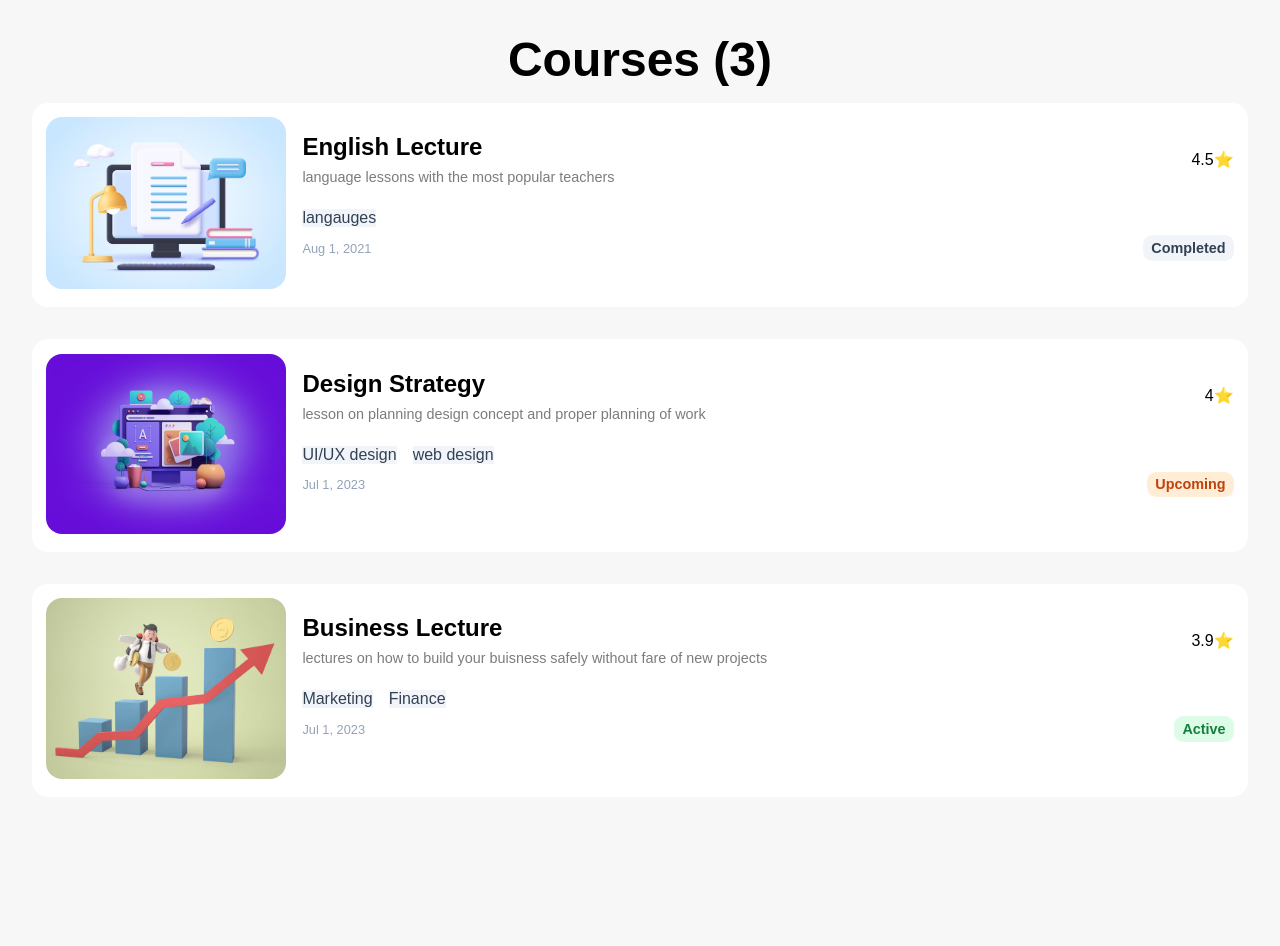
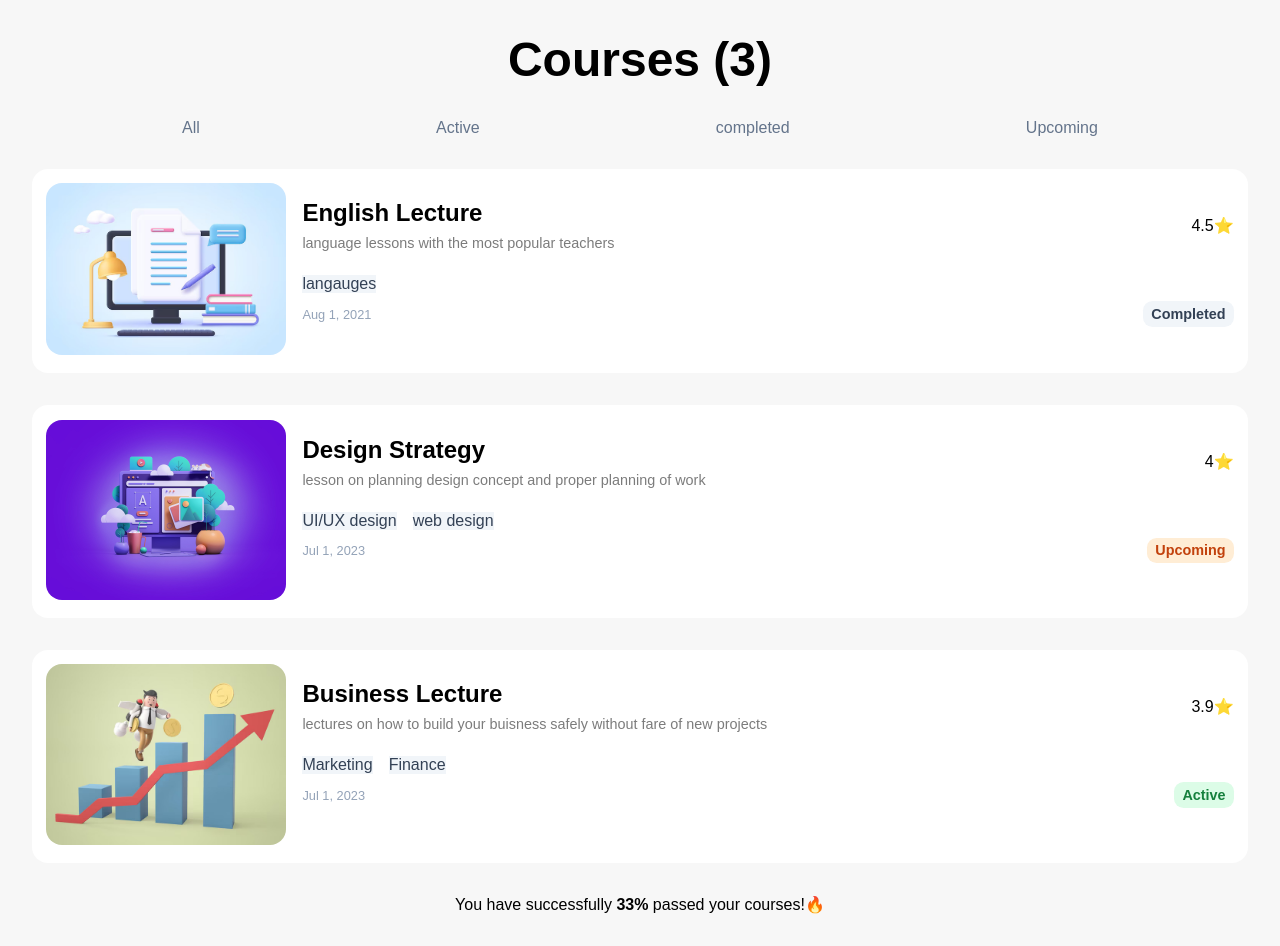
Before and after one commit to Mehrnaz-hmt/Learning-React, a React (Vite) app in the folder part 1/: page / in a window 1280 px wide. Before the commit the page ends 861 px from the top, so only its background shows below. Built offline with nearby package versions, Linux system fonts and the light colour scheme.

Commit message:
S01-E16:Header and footer components

```diff
--- a/part 1/src/App.css
+++ b/part 1/src/App.css
@@ -18,7 +18,7 @@ h1 {
 
 .course-status {
   display: flex;
-  justify-content: space-between;
+  justify-content: space-around;
   margin: 2rem;
   color: #64748b;
   font-weight: 300;
--- a/part 1/src/App.jsx
+++ b/part 1/src/App.jsx
@@ -1,12 +1,15 @@
 import "./App.css";
 import CourseList from "./components/CourseList";
+import Header from './components/Header';
+import Footer from './components/Footer';
 
 function App() {
   return (
     <div>
-      <h1>Courses (3)</h1>
+      <Header/>
       <div className="course-list">
         <CourseList/>
+        <Footer/>
       </div>
     </div>
   );
--- /dev/null
+++ b/part 1/src/components/Footer.jsx
@@ -0,0 +1,9 @@
+import React from 'react'
+
+function Footer() {
+  return (
+    <div>You have successfully <strong>33%</strong> passed your courses!🔥</div>
+  )
+}
+
+export default Footer
--- /dev/null
+++ b/part 1/src/components/Header.jsx
@@ -0,0 +1,14 @@
+const courseList = ["All", "Active", "completed", "Upcoming"];
+
+function Header() {
+  return (
+    <div>
+      <h1>Courses (3)</h1>
+      <div className="course-status">
+      {courseList.map(s => <div key={s}>{s}</div>)}
+      </div>
+    </div>
+  );
+}
+
+export default Header;
```
